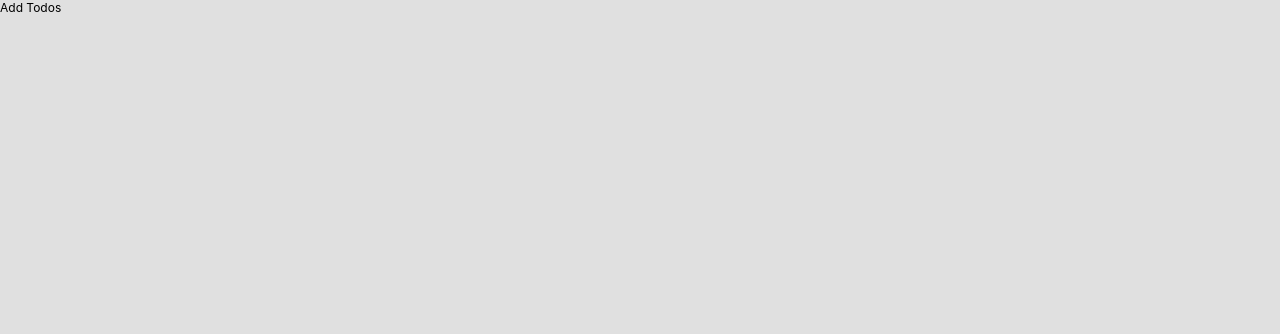
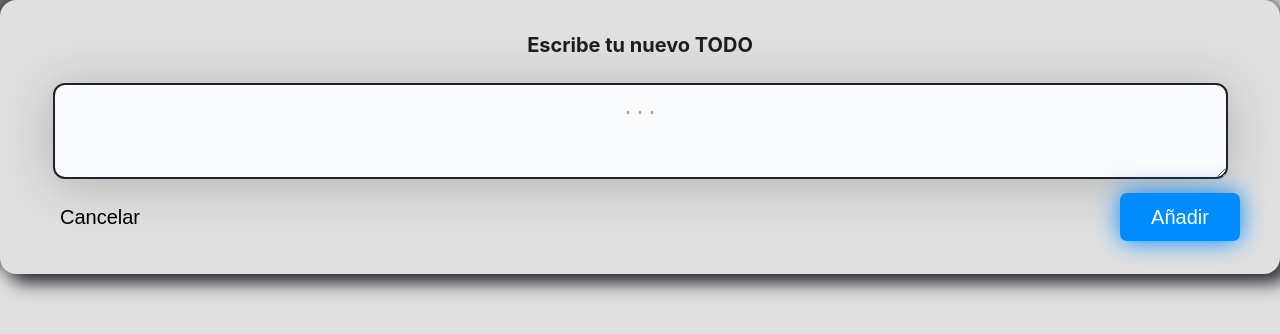
Before and after one commit to IngDonovan/todo-viteReactSass, a React (Vite) app: page /#/ in a window 1280 px wide. Both pictures are taken after a click on the button 1230 px from the left and 750 px from the top of the page. Shown: the top 334 px of the page. Built offline with nearby package versions, Linux system fonts and the light colour scheme; a web font is replaced by a local one.

Commit message:
add component in edit and add

```diff
--- a/src/components/TodoForm/TodoForm.scss
+++ b/src/components/TodoForm/TodoForm.scss
@@ -1,6 +1,6 @@
 .TodoForm-Container {
-    width: 90%;
-    max-width: 300px;
+    // width: 90%;
+    // max-width: 300px;
     padding: 33px 40px;
     display: flex;
     justify-content: center;
--- a/src/components/TodoForm/index.jsx
+++ b/src/components/TodoForm/index.jsx
@@ -1,24 +1,34 @@
 import React from 'react';
+import { useNavigate } from 'react-router-dom';
 // import { TodoContext } from '../TodoContext';
 import './TodoForm.scss';
 
-function TodoForm({addTodo, setOpenModal}) {
+function TodoForm({
+    submitEvent,
+    label,
+    submitText,
+    // addTodo,
+    // setOpenModal
+    }) {
 
     // const {
     //     addTodo,
     //     setOpenModal,
     // } = React.useContext(TodoContext);
-
+    const navigate = useNavigate();
     const [newTodoValue, setNewTodoValue] = React.useState('');
 
     const onSubmit = (event)=>{
         event.preventDefault();//evita que se recargue la pagina
-        addTodo(newTodoValue);
-        setOpenModal(false);
+        navigate('/');
+        // addTodo(newTodoValue);
+        submitEvent(newTodoValue);
+        // setOpenModal(false);
     };
 
     const onCancel = ()=>{
-        setOpenModal(false);
+        // setOpenModal(false);
+        navigate('/');
     };
 
     const onChange = (event)=>{
@@ -27,7 +37,7 @@ function TodoForm({addTodo, setOpenModal}) {
     return (
         <form className='TodoForm-Container'
             onSubmit={onSubmit}>
-            <label>Escribe tu nueva Tarea</label>
+            <label>{label}</label>
             <textarea
                 placeholder='...'
                 value = {newTodoValue}
@@ -46,7 +56,7 @@ function TodoForm({addTodo, setOpenModal}) {
                 <button
                     type="submit"
                     className='TodoForm-button TFB--add'>
-                    Agregar
+                    {submitText}
                 </button>
             </div>
         </form>
--- a/src/pages/AddTodo/index.jsx
+++ b/src/pages/AddTodo/index.jsx
@@ -1,8 +1,13 @@
 import React from "react";
+import { TodoForm } from '@components/TodoForm';
 
 function AddTodo() {
     return (
-        <p>Add Todos</p>
+        <TodoForm
+            label='Escribe tu nuevo TODO'
+            submitText='Añadir'
+            submitEvent={() => console.log('Llamar a addTodo')}
+        />
     );
 };
 
--- a/src/pages/EditTodo/index.jsx
+++ b/src/pages/EditTodo/index.jsx
@@ -1,8 +1,13 @@
 import React from "react";
+import { TodoForm } from '@components/TodoForm';
 
 function EditTodo() {
     return (
-        <p>Edit</p>
+        <TodoForm
+            label='Modifica el TODO'
+            submitText='Editar'
+            submitEvent={() => console.log('Llamar a editTodo')}
+        />
     );
 };
 
--- a/src/pages/Home/index.jsx
+++ b/src/pages/Home/index.jsx
@@ -40,7 +40,7 @@ function Home() {
     deleteTodo,
     // setOpenModal,
     // openModal,
-    addTodo,
+    // addTodo,
     sincronizeTodos,
   } = useTodos();
 
@@ -80,7 +80,7 @@ function Home() {
             text={todo.text}
             completed={todo.completed}
             onComplete={() => completeTodo(todo.id)}
-            onEdit={() => console.log('Editar Todo')}
+            onEdit={() => navigate('/edit/' + todo.id)}
             onDelete={() => deleteTodo(todo.id)}
           />
         )}//render Props
```
